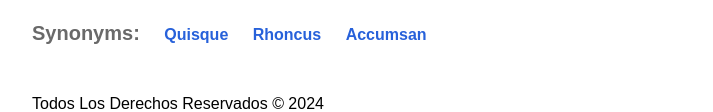
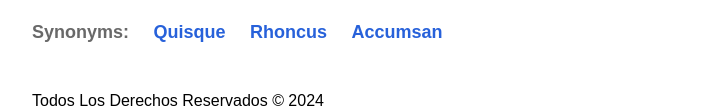
Before and after one commit to sofmagon/mini-projects, a plain HTML site: page translator/index.html in a window 1280 px wide. Shown: the part 872-984 px from the top of the page, without its empty margins (283-996 px from the left). Drawn offline with Linux system fonts and the light colour scheme.

Commit message:
fix: synonyms styles

```diff
--- a/translator/css/main.css
+++ b/translator/css/main.css
@@ -222,7 +222,7 @@ img {
 .synonyms__title {
 	color: dimgray;
 	font-weight: 600;
-	font-size: 2rem;
+	font-size: 1.8rem;
 	margin-bottom: 2rem;
 	display: inline;
 	margin-right: 2rem;
@@ -231,5 +231,6 @@ img {
 .synonyms__item {
 	margin-right: 2rem;
 	font-weight: 600;
-	color: var(--blue)
+	color: var(--blue);
+	font-size: 1.8rem;
 }
```
